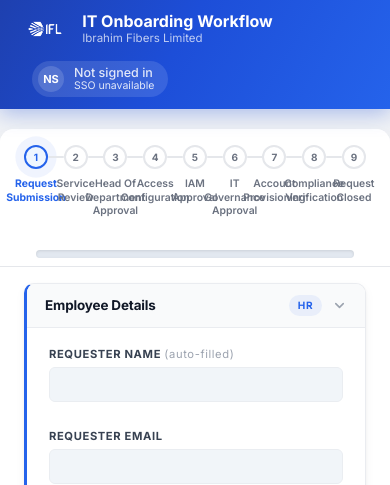
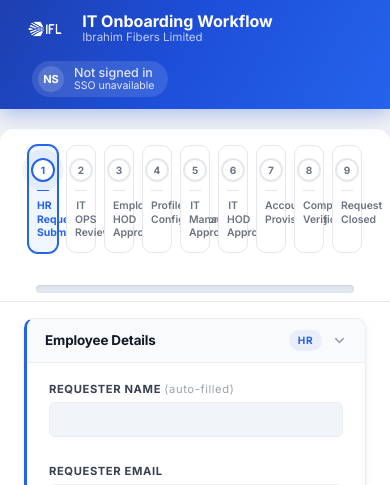
Before and after one commit to sajeel12/ifl-workflow-backend, a Node server app: page /api/onboarding/handle in a window 390 px wide. Shown: the top 485 px of the page. Run offline with Node 20, Linux system fonts and the light colour scheme; data comes from the database, SQL or seed files in the repository; some libraries are stand-ins or nearby versions.

Commit message:
UI: refine onboarding stepper, IT Ops form, and portal request labels
- Stepper: replace dash separators with equal-sized bordered boxes plus a thin divider between the step number and label; relabel workflow stages.
- IT Ops form: move Extension/Mobile below the access+email block, drop the ALL-CAPS checkbox styling (now 'Incoming-Email'/'Outgoing-Email'), keep Intranet Access checked by default.
- Printer location dropdowns now render as disabled <select> outside the IT/DCI stages (editable only at those stages) instead of swapping fields.
- Hide DCI Manager 'Provisioning Notes' at the DCI team stage.
- Portal dashboard: rename 'Handle' action to 'Proceed', remove the 'Stage open Nh' timer line, and show the stage owner (e.g. 'With Department HOD') instead of 'Unassigned' for in-flight monitored requests.
- Exclude AdminDeleted requests from the HR portal pending list (treat as terminal alongside Completed/Rejected).

Co-Authored-By: Claude Opus 4.8 <noreply@anthropic.com>

```diff
--- a/public/css/modern.css
+++ b/public/css/modern.css
@@ -110,33 +110,27 @@ body {
 
 .steps-row {
     display: flex;
-    align-items: flex-start;
+    align-items: stretch;
     justify-content: space-between;
     padding-bottom: 16px;
-    gap: 4px;
+    gap: 8px;
 }
 
 .step-item {
     display: flex;
     flex-direction: column;
     align-items: center;
+    justify-content: flex-start;
     gap: 8px;
     color: var(--text-muted);
-    flex: 1;
+    flex: 1 1 0;
     min-width: 0;
-}
-
-.step-separator {
-    height: 2px;
-    flex: 1;
-    min-width: 10px;
-    background: var(--border);
-    border-radius: 2px;
-    margin-top: 11px;
-}
-
-.step-separator.completed {
-    background: var(--primary);
+    min-height: 84px;
+    padding: 12px 8px;
+    background: var(--bg-card);
+    border: 1.5px solid var(--border);
+    border-radius: 10px;
+    transition: border-color 0.25s ease, background 0.25s ease, box-shadow 0.25s ease;
 }
 
 .step-circle {
@@ -155,14 +149,22 @@ body {
     word-break: normal;
     text-align: center;
     line-height: 1.3;
+    align-self: stretch;
+    padding-top: 8px;
+    border-top: 1px solid var(--border);
 }
 
+.step-item.active {
+    border-color: var(--primary);
+    background: var(--primary-light);
+    box-shadow: 0 0 0 1px var(--primary);
+}
 .step-item.active .step-circle {
     border-color: var(--primary); color: var(--primary);
-    background: var(--primary-light);
+    background: #fff;
     animation: active-pulse 1.5s infinite;
 }
-.step-item.active .step-label { color: var(--primary); font-weight: 700; }
+.step-item.active .step-label { color: var(--primary); font-weight: 700; border-top-color: var(--primary); }
 
 @keyframes active-pulse {
     0% { box-shadow: 0 0 0 0 rgba(37, 99, 235, 0.5); }
@@ -170,10 +172,13 @@ body {
     100% { box-shadow: 0 0 0 0 rgba(37, 99, 235, 0); }
 }
 
+.step-item.completed {
+    border-color: var(--primary);
+}
 .step-item.completed .step-circle {
     background: var(--primary); border-color: var(--primary); color: #fff;
 }
-.step-item.completed .step-label { color: var(--primary); }
+.step-item.completed .step-label { color: var(--primary); border-top-color: var(--primary); }
 
 .global-progress {
     height: 8px;
@@ -339,6 +344,8 @@ textarea { resize: vertical; min-height: 72px; }
     transition: border-color 0.15s, background 0.15s;
     font-size: 0.86rem; color: var(--text-secondary);
     font-weight: 500;
+    text-transform: none;
+    letter-spacing: normal;
 }
 .checkbox-card:hover { border-color: var(--primary); background: var(--primary-light); }
 
--- a/src/controllers/onboardingController.js
+++ b/src/controllers/onboardingController.js
@@ -680,12 +680,12 @@ const renderForm = async (req, res, token) => {
 
     // Full workflow stepper — driven by request.status, not the viewer role.
     const WORKFLOW_STAGES = [
-        { label: 'Request Submission',      statusKey: null },
-        { label: 'Service Review',          statusKey: 'PendingIT' },
-        { label: 'Head Of Department Approval',        statusKey: 'PendingHOD' },
-        { label: 'Access Configuration',    statusKey: 'PendingDCI' },
-        { label: 'IAM Approval',            statusKey: 'PendingDCIManager' },
-        { label: 'IT Governance Approval',  statusKey: 'PendingITHOD' },
+        { label: 'HR Request Submission',      statusKey: null },
+        { label: 'IT OPS Review',          statusKey: 'PendingIT' },
+        { label: 'Employee HOD Approval',        statusKey: 'PendingHOD' },
+        { label: 'Profile Configuration',    statusKey: 'PendingDCI' },
+        { label: 'IT Manager Approval',            statusKey: 'PendingDCIManager' },
+        { label: 'IT HOD Approval',  statusKey: 'PendingITHOD' },
         { label: 'Account Provisioning',    statusKey: 'PendingDCIImplementation' },
         { label: 'Compliance Verification', statusKey: 'PendingOPSAction' },
         { label: 'Request Closed',          statusKey: 'Completed' },
--- a/src/controllers/portalController.js
+++ b/src/controllers/portalController.js
@@ -86,7 +86,7 @@ const ROLE_META = {
 };
 
 const LOCATION_AWARE   = new Set(['IT_OPS', 'HR_INITIATOR']);
-const TERMINAL_STATUSES = ['Completed', 'Rejected'];
+const TERMINAL_STATUSES = ['Completed', 'Rejected', 'AdminDeleted'];
 
 const STATUS_TO_SLUG = {
     PendingIT:                'it-ops',
--- a/src/views/pages/onboarding_form.ejs
+++ b/src/views/pages/onboarding_form.ejs
@@ -110,9 +110,6 @@
                         </div>
                         <div class="step-label"><%= s.label %></div>
                     </div>
-                    <% if (i < steps.length - 1) { %>
-                        <div class="step-separator <%= s.status === 'completed' ? 'completed' : '' %>"></div>
-                    <% } %>
                 <% }); %>
             </div>
             <div class="global-progress">
@@ -231,6 +228,30 @@
                             <svg class="form-section-chev" viewBox="0 0 24 24" fill="none" stroke="currentColor" stroke-width="2.5" stroke-linecap="round" stroke-linejoin="round"><polyline points="6 9 12 15 18 9"/></svg>
                         </div>
                         <div class="form-section-body">
+                            <!-- Access & Email -->
+                            <div class="grid-3" style="margin-bottom:10px;">
+                                <label class="checkbox-card" style="margin-bottom:0;">
+                                    <input type="checkbox" name="intranetAccess"
+                                        <%= (request.intranetAccess === false) ? '' : 'checked' %> <%= servicesDisabled %>>
+                                    <span>Intranet Access <small style="color:#64748b;">(default)</small></span>
+                                </label>
+                                <label class="checkbox-card" style="margin-bottom:0;">
+                                    <input type="checkbox" name="emailIncoming" <%=chk('emailIncoming') %> <%= servicesDisabled %> onchange="toggleEmailReason()">
+                                    <span>Incoming-Email</span>
+                                </label>
+                                <label class="checkbox-card" style="margin-bottom:0;">
+                                    <input type="checkbox" name="emailOutgoing" <%=chk('emailOutgoing') %> <%= servicesDisabled %> onchange="toggleEmailReason()">
+                                    <span>Outgoing-Email</span>
+                                </label>
+                            </div>
+                            <% const _showEmailReason = (chk('emailIncoming') || chk('emailOutgoing')); %>
+                            <div class="form-group" id="it-email-reason" style="margin-bottom:14px;<%= _showEmailReason ? '' : 'display:none;' %>">
+                                <label>Reason for Email Service <span style="color:#dc2626;">*</span></label>
+                                <textarea name="emailPurpose" id="it-email-reason-input" rows="2"
+                                    placeholder="Why is email access required for this employee (incoming, outgoing, or both)? State the business reason — e.g. corresponds with external vendors, receives system reports, etc."
+                                    <%= servicesDisabled %> <%= role === 'IT' ? 'data-it-required="1"' : '' %> <%= (_showEmailReason && role === 'IT') ? 'required' : '' %>><%= val('emailPurpose') %></textarea>
+                            </div>
+
                             <!-- Contact details (IT-assigned) -->
                             <div class="grid-2" style="margin-bottom:14px;">
                                 <div class="form-group">
@@ -247,38 +268,14 @@
                                 </div>
                             </div>
 
-                            <!-- Access & Email -->
-                            <div class="grid-3" style="margin-bottom:10px;">
-                                <label class="checkbox-card" style="margin-bottom:0;">
-                                    <input type="checkbox" name="intranetAccess"
-                                        <%= (request.intranetAccess === false) ? '' : 'checked' %> <%= servicesDisabled %>>
-                                    <span>Intranet Access <small style="color:#64748b;">(default)</small></span>
-                                </label>
-                                <label class="checkbox-card" style="margin-bottom:0;">
-                                    <input type="checkbox" name="emailIncoming" <%=chk('emailIncoming') %> <%= servicesDisabled %> onchange="toggleEmailReason()">
-                                    <span>Incoming Email</span>
-                                </label>
-                                <label class="checkbox-card" style="margin-bottom:0;">
-                                    <input type="checkbox" name="emailOutgoing" <%=chk('emailOutgoing') %> <%= servicesDisabled %> onchange="toggleEmailReason()">
-                                    <span>Outgoing Email</span>
-                                </label>
-                            </div>
-                            <% const _showEmailReason = (chk('emailIncoming') || chk('emailOutgoing')); %>
-                            <div class="form-group" id="it-email-reason" style="margin-bottom:14px;<%= _showEmailReason ? '' : 'display:none;' %>">
-                                <label>Reason for Email Service <span style="color:#dc2626;">*</span></label>
-                                <textarea name="emailPurpose" id="it-email-reason-input" rows="2"
-                                    placeholder="Why is email access required for this employee (incoming, outgoing, or both)? State the business reason — e.g. corresponds with external vendors, receives system reports, etc."
-                                    <%= servicesDisabled %> <%= role === 'IT' ? 'data-it-required="1"' : '' %> <%= (_showEmailReason && role === 'IT') ? 'required' : '' %>><%= val('emailPurpose') %></textarea>
-                            </div>
-
                             <!-- Printing -->
                             <div class="grid-2" style="margin-bottom:12px;">
                                 <div style="display:flex;gap:8px;align-items:center;">
                                     <input type="checkbox" id="chk-laser" name="laserPrinter" <%=chk('laserPrinter') %>
                                         <%= servicesDisabled %> style="width:16px;height:16px;flex-shrink:0;"
                                         onchange="togglePrinterLocation('laser')">
-                                    <% if (printerLocations && printerLocations.length > 0 && !servicesDisabled) { %>
-                                        <select id="loc-laser" name="laserPrinterLocation" style="flex:1;">
+                                    <% if (printerLocations && printerLocations.length > 0) { %>
+                                        <select id="loc-laser" name="laserPrinterLocation" style="flex:1;" <%=servicesDisabled %>>
                                             <option value="">— Laser Printer —</option>
                                             <% printerLocations.filter(p => p.name && p.name.toLowerCase().includes('laser')).forEach(p => { %>
                                                 <option value="<%= p.location %>" <%= val('laserPrinterLocation') === p.location ? 'selected' : '' %>><%= p.name %></option>
@@ -293,8 +290,8 @@
                                     <input type="checkbox" id="chk-dotmatrix" name="dotMatrixPrinter" <%=chk('dotMatrixPrinter') %>
                                         <%= servicesDisabled %> style="width:16px;height:16px;flex-shrink:0;"
                                         onchange="togglePrinterLocation('dotmatrix')">
-                                    <% if (printerLocations && printerLocations.length > 0 && !servicesDisabled) { %>
-                                        <select id="loc-dotmatrix" name="dotMatrixPrinterLocation" style="flex:1;">
+                                    <% if (printerLocations && printerLocations.length > 0) { %>
+                                        <select id="loc-dotmatrix" name="dotMatrixPrinterLocation" style="flex:1;" <%=servicesDisabled %>>
                                             <option value="">— Dot Matrix —</option>
                                             <% printerLocations.filter(p => p.name && p.name.toLowerCase().includes('matrix')).forEach(p => { %>
                                                 <option value="<%= p.location %>" <%= val('dotMatrixPrinterLocation') === p.location ? 'selected' : '' %>><%= p.name %></option>
@@ -500,10 +497,12 @@
 
                             <div class="form-group"><label>Additional Access Requirements</label><textarea name="extraFacility" rows="2" <%=configDisabled %>><%= val('extraFacility') %></textarea></div>
 
+                            <% if (role === 'DCIManager' || val('dciRemarks')) { %>
                             <div class="form-group">
                                 <label>Provisioning Notes</label>
                                 <textarea name="dciRemarks" rows="3" <%=dciRemarksDisabled %>><%= val('dciRemarks') %></textarea>
                             </div>
+                            <% } %>
                         </div>
                         <script>
                             window.IFL_DCI = {
@@ -614,13 +613,13 @@
                     <ol class="wf-history-list">
                         <%
                             const _historyRoleMap = {
-                                'HR': 'Request Submission',
-                                'IT': 'Service Review',
-                                'HOD': 'Head of Department Approval',
-                                'DCI': 'Access Configuration',
-                                'DCIManager': 'IAM Approval',
-                                'ITHOD': 'IT Governance Approval',
-                                'IT HOD': 'IT Governance Approval',
+                                'HR': ' HR Request Submission',
+                                'IT': 'IT OPS Review',
+                                'HOD': 'Employee HOD Approval',
+                                'DCI': 'Profile Configuration',
+                                'DCIManager': 'IT Manager Approval',
+                                'ITHOD': 'IT HOD Approval',
+                                'IT HOD': 'IT HOD Approval',
                                 'DCIImplementer': 'Account Provisioning',
                                 'DCI Implementer': 'Account Provisioning',
                                 'OPS': 'Compliance Verification'
```
Also changed, not shown: src/views/pages/portal_dashboard.ejs (+11 -13 lines).
